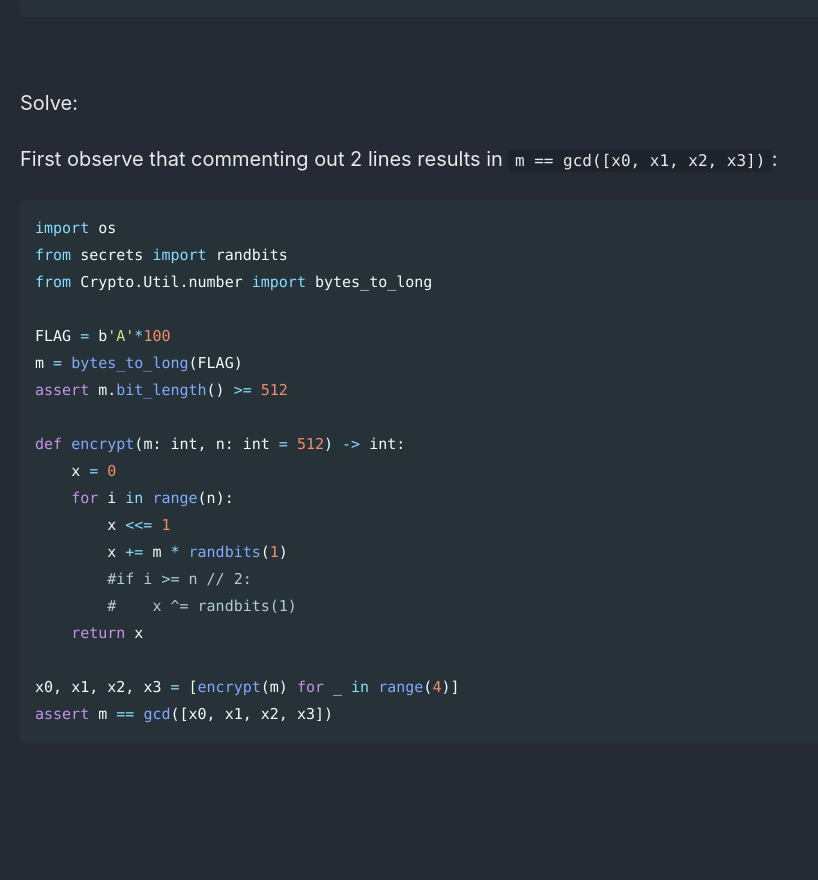
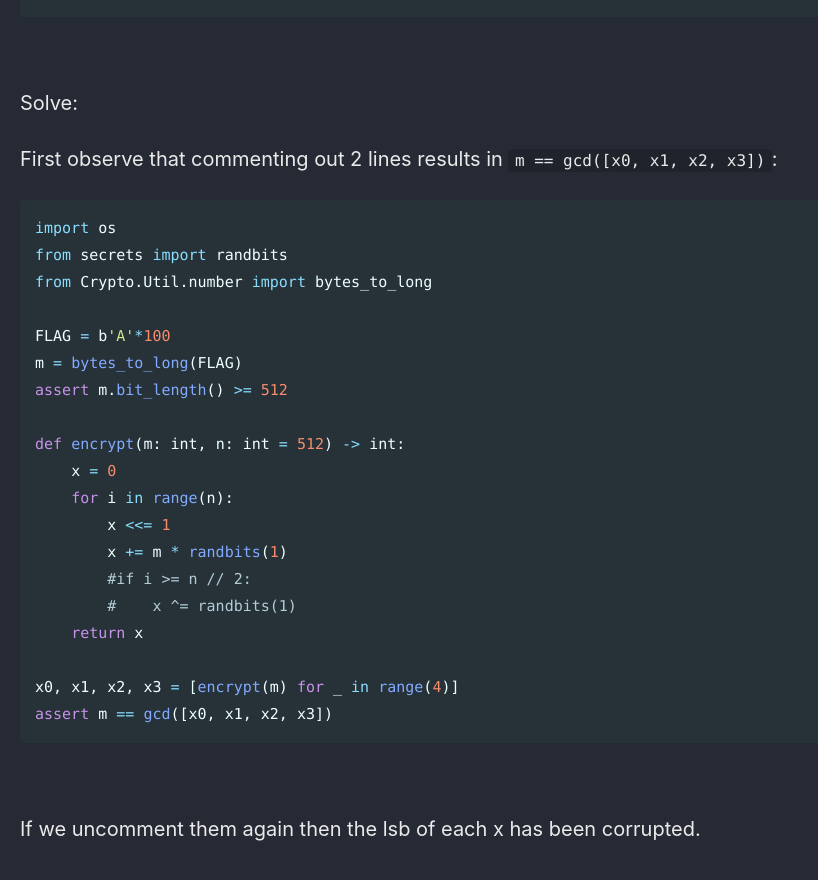
Before and after one commit to Connor-McCartney/Connor-McCartney.github.io, a Jekyll site: the page built from _pages/cryptography/other/WaniCTF2024.md, in a window 1280 px wide and 900 px high, scrolled down 992 px. Shown: the top 880 px of the window, without its empty margins (0-818 px from the left). Built offline with Jekyll 4.4.1, drawn with Linux system fonts in a browser that asks for light colours; cached includes are drawn as plain includes; before the commit the page ends 1836 px from its top, so only the background shows below that.

Commit message:
Update WaniCTF2024.md

````diff
--- a/_pages/cryptography/other/WaniCTF2024.md
+++ b/_pages/cryptography/other/WaniCTF2024.md
@@ -69,3 +69,5 @@ assert m == gcd([x0, x1, x2, x3])
 ```
 
 <br>
+
+If we uncomment them again then the lsb of each x has been corrupted.
````
